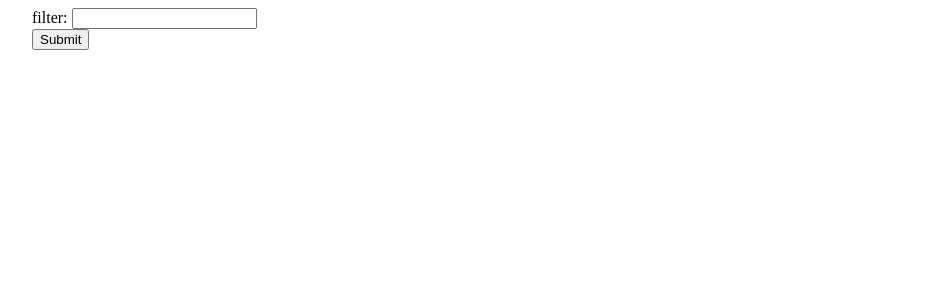
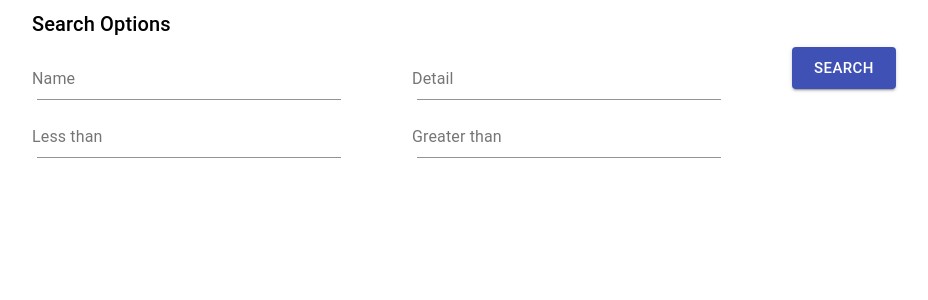
Before and after one commit to pornmanut/subsea, a React (Create React App) app in the folder frontend/: page / in a window 1280 px wide. Shown: the top 300 px of the page, without its empty margins (152-1080 px from the left). Built offline with nearby package versions, Linux system fonts and the light colour scheme; no server answers.

Commit message:
search option more

```diff
--- a/frontend/src/HotelList.js
+++ b/frontend/src/HotelList.js
@@ -2,18 +2,23 @@ import React from 'react';
 import axios from 'axios';
 import Filter from "./components/Filter"
 import HotelCard from "./components/HotelCard"
-import Container from '@material-ui/core/Container';
 
-import List from '@material-ui/core/List';
-import ListItem from '@material-ui/core/ListItem';
-import Divider from '@material-ui/core/Divider';
-import ListItemText from '@material-ui/core/ListItemText';
-import ListItemAvatar from '@material-ui/core/ListItemAvatar';
-import Avatar from '@material-ui/core/Avatar';
-import Typography from '@material-ui/core/Typography'
+
 import {
-    Link
-} from "react-router-dom"
+    Grid,
+    Card,
+    CardActionArea,
+    CardActions,
+    CardContent,
+    CardMedia,
+    Button,
+    Container,
+    Typography,
+    TextField
+
+} from '@material-ui/core';
+
+
 
 class HotelList extends React.Component {
     //TODO: searchbar
@@ -27,17 +32,36 @@ class HotelList extends React.Component {
         this.handleChange = this.handleChange.bind(this);
         this.handleSubmit = this.handleSubmit.bind(this);
     }
-    readHotels(name) {
-        let url = window.global.api_location + '/hotels'
-        console.log(name)
+    readHotels(name, detail, lt, gt) {
+        let url = window.global.api_location + '/hotels?'
         if (name != undefined && name != '') {
-            url = url + "?name=" + name
+            url = url + "&name=" + name
+        }
+
+        // DETAIL SEARCH WITH REGEXP.
+        // WILL MAKE MONGODB KABBOOOM
+        if (detail != undefined && detail != '') {
+            url = url + "&detail=" + detail
+        }
+
+        if (lt != undefined && lt != '') {
+            url = url + "&lt=" + lt
+        }
+
+        if (gt != undefined && gt != '') {
+            url = url + "&gt=" + gt
         }
         const self = this;
         axios.get(url).then(function (response) {
             console.log(response.data);
-            self.setState({ hotels: response.data });
+            let res = []
+            if (response.data) {
+                res = response.data
+            }
+            self.setState({ hotels: res });
         }).catch(function (error) {
+            self.setState({ hotels: [] });
+
             console.log(error);
         });
     }
@@ -46,7 +70,7 @@ class HotelList extends React.Component {
 
         for (let i = 0; i < this.state.hotels.length; i++) {
             table.push(
-                <HotelCard hotel={this.state.hotels[i]} />
+                <HotelCard key={i} hotel={this.state.hotels[i]} />
             );
         }
 
@@ -54,27 +78,66 @@ class HotelList extends React.Component {
     }
 
     handleChange(event) {
-        this.setState({ name: event.target.value })
+        const target = event.target;
+        const value = target.value;
+        const name = target.name;
+        console.log(this.state)
+        this.setState({
+            [name]: value
+        })
     }
 
     handleSubmit(event) {
+        const data = this.state
         console.log(this.state.name)
-        this.readHotels(this.state.name)
+        this.readHotels(data.name, data.detail, data.lt, data.gt)
         event.preventDefault();
     }
 
 
     render() {
+        const styles = {
+            input: {
+                width: "80%",
+                padding: 5
+            },
+        }
         return (
-            <Container maxWidth="md">
-                <form onSubmit={this.handleSubmit}>
-                    <label>
-                        <Filter value={this.state.name} handleChange={this.handleChange} />
-                    </label>
-                    <input type="submit" value="Submit" />
-                </form>
+
+            <Container maxWidth="md" >
+                <Typography gutterBottom variant="h6" component="h4">
+                    Search Options
+                </Typography>
+                <Grid container>
+                    <Grid item xs={10}>
+                        <Grid container>
+                            <Grid item xs={6}>
+                                <TextField style={styles.input} id="outlined-basic" name="name" label="Name" onChange={this.handleChange} />
+
+                            </Grid>
+                            <Grid item xs={6}>
+                                <TextField style={styles.input} id="outlined-basic" name="detail" label="Detail" onChange={this.handleChange} />
+
+                            </Grid>
+                        </Grid>
+
+                        <Grid container>
+                            <Grid item xs={6}>
+                                <TextField style={styles.input} id="outlined-basic" name="lt" label="Less than" onChange={this.handleChange} />
+
+                            </Grid>
+                            <Grid item xs={6}>
+                                <TextField style={styles.input} id="outlined-basic" name="gt" label="Greater than" onChange={this.handleChange} />
+
+                            </Grid>
+                        </Grid>
+                    </Grid>
+                    <Grid item xs={2}>
+                        <Button size="large" variant="contained" color="primary" onClick={this.handleSubmit}>Search</Button>
+                    </Grid>
+                </Grid>
                 {this.getHotels()}
-            </Container>
+            </Container >
         )
     }
 }
--- a/frontend/src/components/HotelCard.js
+++ b/frontend/src/components/HotelCard.js
@@ -76,12 +76,6 @@ class HotelCard extends React.Component {
 
 
                     </CardContent>
-                    <CardActions>
-                        <Button size="medium" color="inherit">
-                            View Hotel Details
-                        </Button>
-
-                    </CardActions>
                 </CardActionArea>
             </Card >
         );
```
